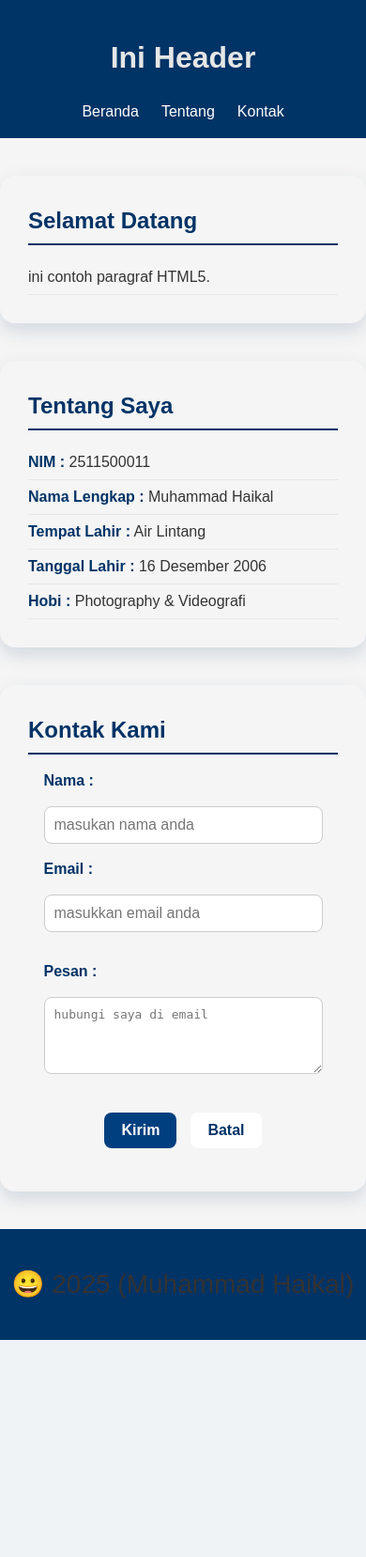
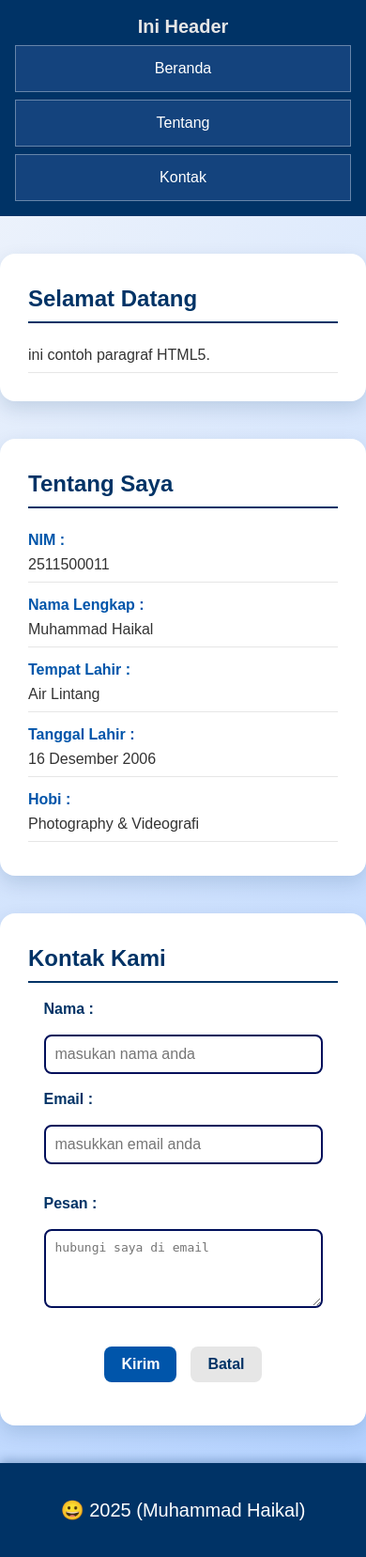
Before and after one commit to carl-jafar/2511500011-PWD-TI1A-252601, a PHP site: page /pertemuan-04/index.html in a window 390 px wide. Shown: the whole page at 94% size. Before the commit the page ends 1426 px from the top, so only its background shows below. Run offline with PHP 8.4, Linux system fonts and the light colour scheme.

Commit message:
styling ulang bagian section

```diff
--- a/pertemuan-04/style.css
+++ b/pertemuan-04/style.css
@@ -5,7 +5,7 @@
 body {
     margin: 0;
     font-family: Arial, sans-serif;
-    background: whitesmoke;
+    background: linear-gradient(135deg, #f3f6fb, #b0d0ff);;
     color: #333;
     line-height: 1.5;
 }
@@ -52,7 +52,7 @@ header li a:active {
 #home,
 #about,
 #kontak {
-    background-color: linear-gradient(135deg, #ffffff, #e6f0ff);
+    background-color: #ffffff;
     ;
     border-radius: 16px;
     padding: 30px;
@@ -80,21 +80,26 @@ header li a:active {
 }
 
 #about p {
+  display: flex;
+  justify-content: flex-start;
   align-items: baseline;
-    justify-content: flex-start;
-    margin: 0px;
+  margin: 6px 0;
   padding: 6px 0;
   border-bottom: 1px solid #e6e6e6;
 }
 
-#about strong,
-#kontak label>span {
-    min-width: 180px;
-    color: #003366;
+#about strong {
+  display: inline-block;
+  width: 180px;
+  color: #0055aa;
   font-weight: 600;
-    text-align: right;
-    padding-right: 16px;
-    flex-shrink: 0;
+}
+
+#about strong {
+  display: inline-block;
+  width: 180px;
+  color: #0055aa;
+  font-weight: 600;
 }
 
 #kontak form {
@@ -123,7 +128,7 @@ header li a:active {
     width: 90%;
     max-width: 500px;
     padding: 10px;
-    border: 1px solid #ccc;
+    border: 2px solid #000f5a;
     border-radius: 8px;
     font-size: 1em;
 }
@@ -135,6 +140,7 @@ header li a:active {
     font-size: 1em;
     font-weight: 600;
     cursor: pointer;
+    transition: 0.3 ease;
 }
 
 #kontak button[type="submit"] {
@@ -142,17 +148,18 @@ header li a:active {
   color: white;
 }
 
-#kontak button[type="submit"] {
-    background-color: #003f7f;
+#kontak button[type="submit"]:hover {
+  background-color: #004080;
+  box-shadow: 0 4px 10px rgba(0, 51, 102, 0.3);
 }
 
 #kontak button[type="reset"] {
-    background-color: #ccc;
+  background-color: #e6e6e6;
   color: #003366;
 }
 
-#kontak button[type="reset"] {
-    background-color: #ffffff;
+#kontak button[type="reset"]:hover {
+  background-color: #cccccc;
 }
 
 #kontak p:last-child {
@@ -164,10 +171,12 @@ header li a:active {
 }
 
 footer {
-    padding: 10px;
+  background-color: #003366;
+  color: white;
+  padding: 15px;
   text-align: center;
-    background-color: #003366;
-    font-size: 28px;
+  font-size: 20px;
+  box-shadow: 0 -3px 10px rgba(0, 51, 102, 0.3);
 }
 
 @media (max-width: 600px) {
@@ -176,6 +185,27 @@ footer {
         position: sticky;
         top: 0;
         z-index: 1000;
+    }
+
+    header h1 {
+        margin: 0 0 8px;
+        font-size: 20px;
+        line-height: 1.2;
+    }
+
+    header ul {
+        flex-direction: column;
+        align-items: stretch;
+        gap: 8px;
+        margin: 8px 0 0;
+    }
+
+    header li a {
+        display: block;
+        padding: 12px 14px;
+        border: 1px solid rgba(255, 255, 255, .35);
+        background: rgba(255, 255, 255, .08);
+        backdrop-filter: saturate(120%);
     }
 
     #about p {
```
Also changed, not shown: pertemuan-04/README.md. Lines whose indentation alone changed are shown as unchanged.
